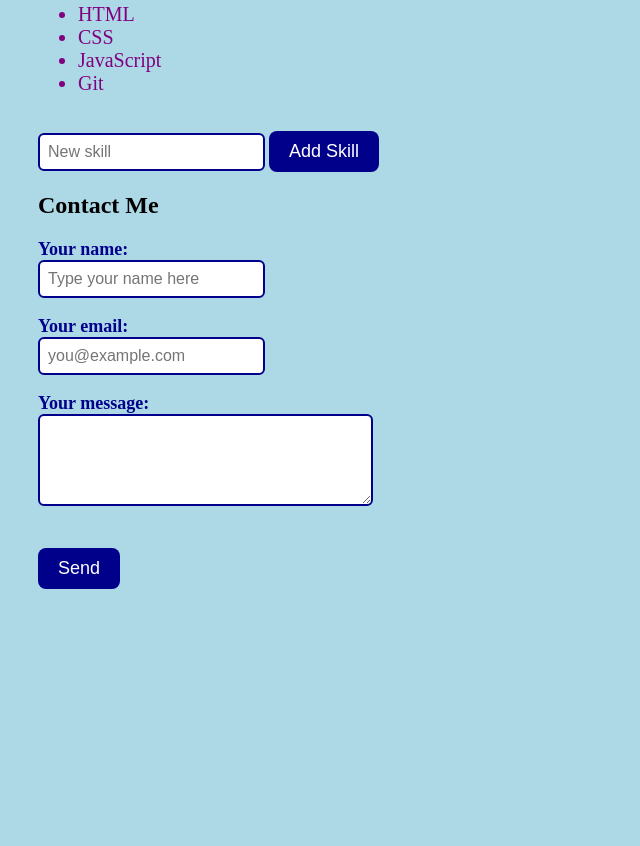
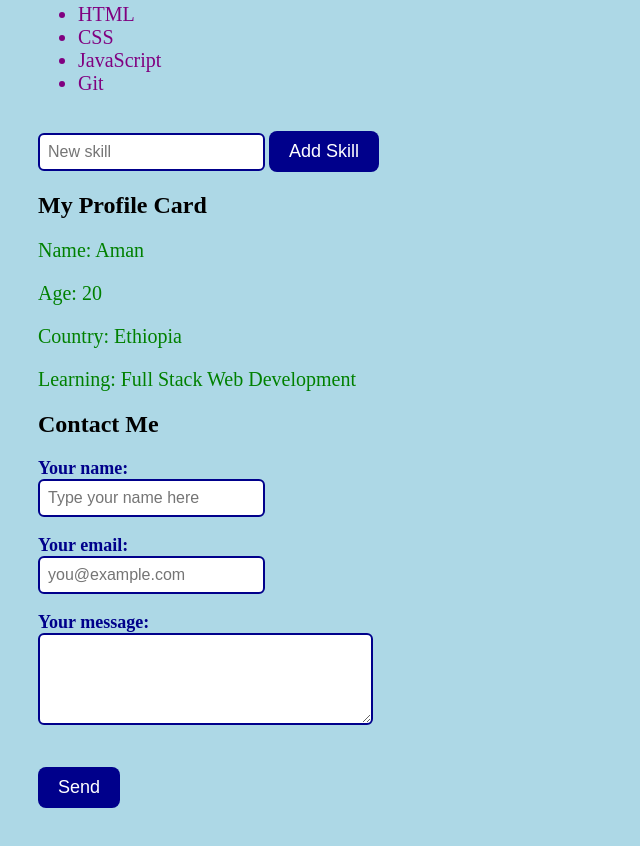
Before and after one commit to amanamaama/my-first-site, a plain HTML site: page index.html in a window 1280 px wide. Shown: the part 1209-2055 px from the top of the page, without its empty margins (0-640 px from the left). Before the commit the page ends 1836 px from the top, so only its background shows below. Drawn offline with Linux system fonts and the light colour scheme.

Commit message:
Add profile card

```diff
--- a/index.html
+++ b/index.html
@@ -1,10 +1,12 @@
 <!DOCTYPE html>
 <html>
+
 <head>
   <title>My First Page</title>
   <meta name="viewport" content="width=device-width, initial-scale=1.0">
   <link rel="stylesheet" href="style.css">
 </head>
+
 <body>
   <nav class="menu">
     <a href="#">Home</a>
@@ -45,7 +47,9 @@
   <h2>My Skills</h2>
   <ul id="skillList"></ul>
   <input type="text" id="skillInput" placeholder="New skill">
-<button id="addSkillButton">Add Skill</button>
+  <button id="addSkillButton">Add Skill</button>
+  <h2>My Profile Card</h2>
+  <div id="profileCard"></div>
   <h2>Contact Me</h2>
   <form>
     <label>Your name:</label>
@@ -112,7 +116,7 @@
         document.getElementById("addButton").click();
       }
     };
-            let skills = JSON.parse(localStorage.getItem("skills")) || ["HTML", "CSS", "JavaScript", "Git"];
+    let skills = JSON.parse(localStorage.getItem("skills")) || ["HTML", "CSS", "JavaScript", "Git"];
     function showSkills() {
       document.getElementById("skillList").innerHTML = "";
 
@@ -132,11 +136,25 @@
         return;
       }
 
-        skills.push(newSkill);
-  localStorage.setItem("skills", JSON.stringify(skills));
-  showSkills();
+      skills.push(newSkill);
+      localStorage.setItem("skills", JSON.stringify(skills));
+      showSkills();
       document.getElementById("skillInput").value = "";
     };
+        let person = {
+      name: "Aman",
+      age: 20,
+      country: "Ethiopia",
+      learning: "Full Stack Web Development"
+    };
+
+    let card = document.getElementById("profileCard");
+    card.innerHTML =
+      "<p>Name: " + person.name + "</p>" +
+      "<p>Age: " + person.age + "</p>" +
+      "<p>Country: " + person.country + "</p>" +
+      "<p>Learning: " + person.learning + "</p>";
   </script>
 </body>
+
 </html>
```
